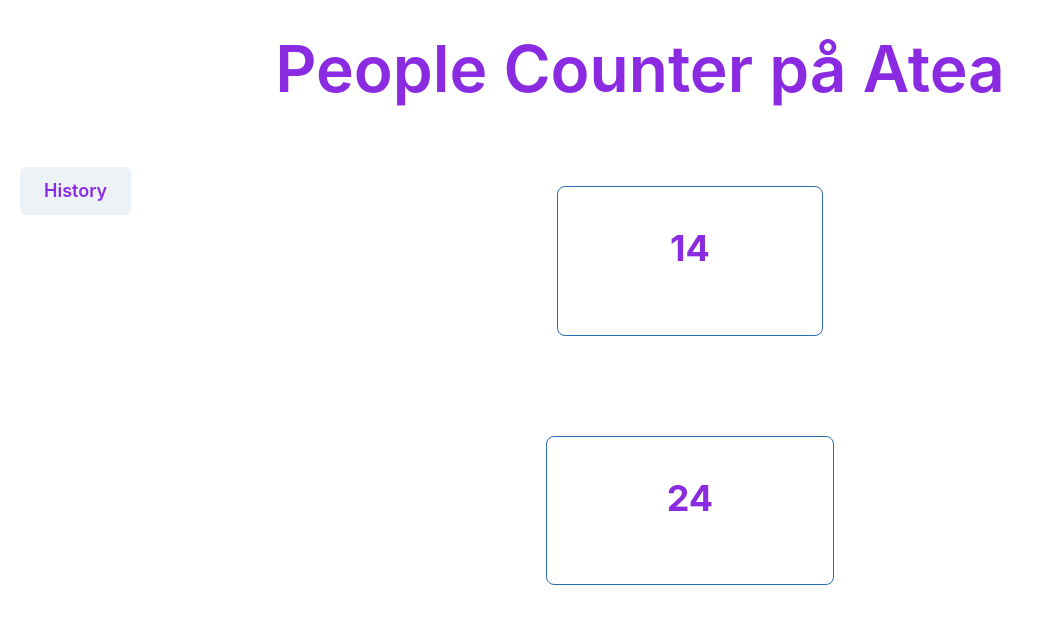
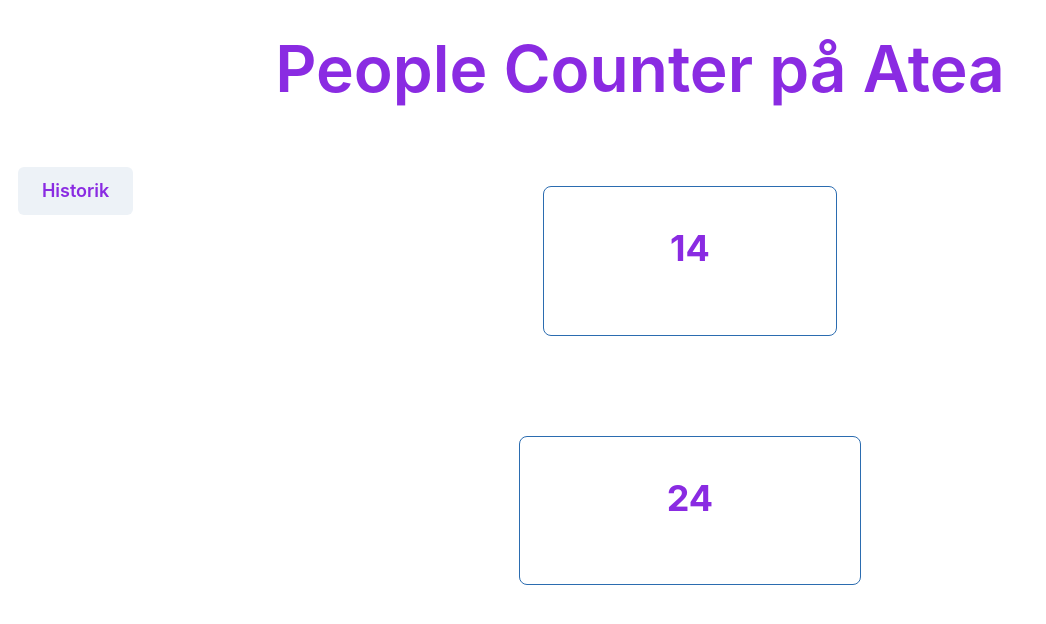
Before and after one commit to R1ckard94/Peoplecounter_Frontend, a Next.js app: page / in a window 1280 px wide. Shown: the top 624 px of the page, without its empty margins (0-1046 px from the left). Built offline with nearby package versions, Linux system fonts and the light colour scheme.

Commit message:
svensktext

```diff
--- a/pages/index.js
+++ b/pages/index.js
@@ -19,17 +19,17 @@
 
       <Flex paddingBottom='2.5rem'>
         <VStack w='100px' marginTop='5%'>
-            <Button size='lg' color='blueviolet'>History</Button>
+            <Button size='lg' color='blueviolet'>Historik</Button>
         </VStack>
         <Flex alignSelf='center' w='200vh' maxW='200vh' display='flex' direction='column' gap={100} minH='70vh' justifyContent='center' alignItems='center'>
 
           <Box p={10} maxW='sm' borderRadius='lg' borderWidth='1px' overflow='hidden' borderColor='blue.600'>
             <Heading color='blueviolet' textAlign='center'>14</Heading>
-            <Text color='whiteAlpha.700' textAlign='center'>Current amount in office</Text>
+            <Text color='whiteAlpha.700' textAlign='center'>Antal människor på kontoret</Text>
           </Box>
           <Box p={10} maxW='sm' borderRadius='lg' borderWidth='1px' overflow='hidden' borderColor='blue.600'>
             <Heading color='blueviolet' textAlign='center'>24</Heading>
-            <Text color='whiteAlpha.700' textAlign='center'>Highest amount for the day</Text>
+            <Text color='whiteAlpha.700' textAlign='center'>Högsta antal på kontoret samtidigt</Text>
           </Box>
         </Flex>
 
```
